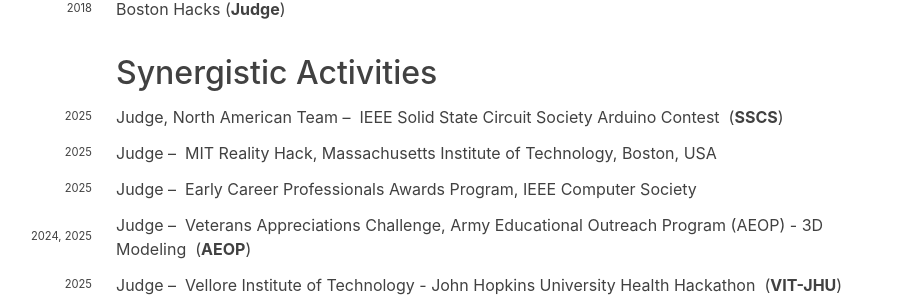
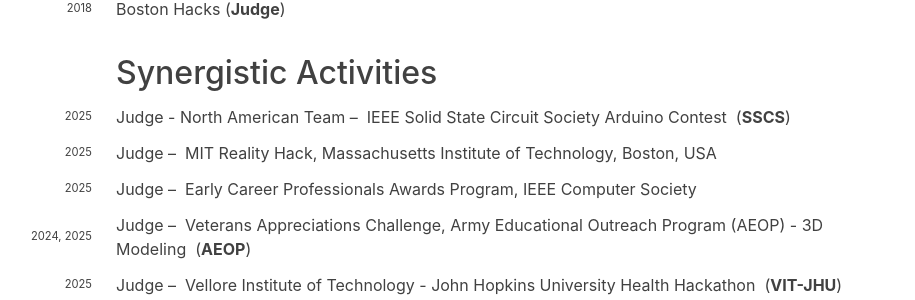
Before and after one commit to hariharanragothaman/hariharanragothaman.github.io, a Jekyll site: the page built from cv.md, in a window 1280 px wide and 900 px high, scrolled down 6253 px. Shown: the part 153-453 px from the top of the window, without its empty margins (216-1131 px from the left). Built offline with Jekyll 4.4.1, drawn with Linux system fonts in a browser that asks for light colours; nearby versions of some CDN libraries; some web fonts are replaced.

Commit message:
Polishes and Updates

```diff
--- a/_data/synergy.yaml
+++ b/_data/synergy.yaml
@@ -1,6 +1,6 @@
 - venue: IEEE Solid State Circuit Society Arduino Contest
   venue-shorthand: SSCS
-  position: Judge, North American Team
+  position: Judge - North American Team
   years:
     - year: 2025
       url: https://www.sscs-arduino-contest.com/our-team
```
